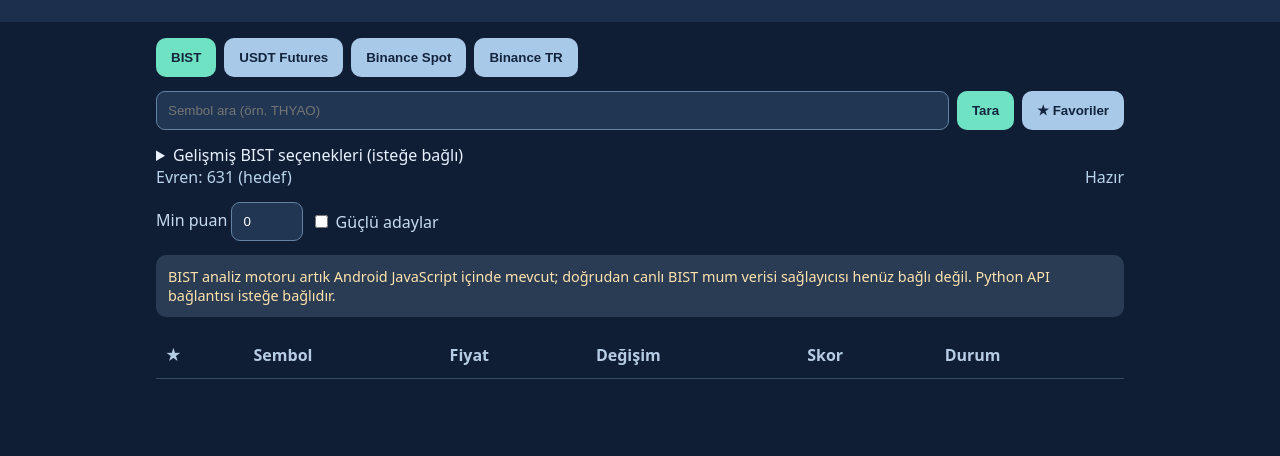
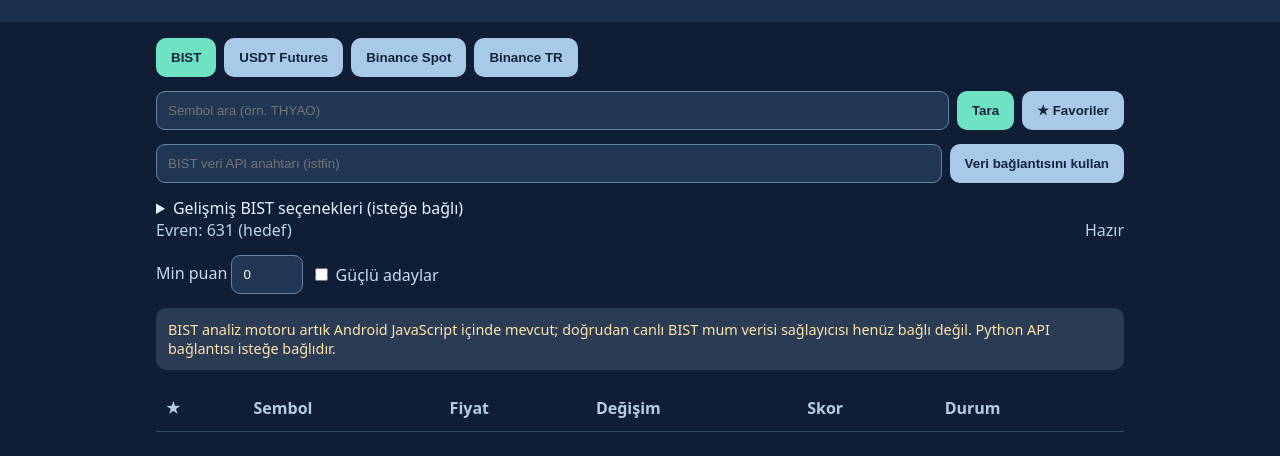
Before and after one commit to asistan71/Private, a website: page www/index.html in a window 1280 px wide. Shown: the part 86-542 px from the top of the page. Drawn offline with Linux system fonts and the light colour scheme.

Commit message:
ui(bist): allow session-only licensed BIST API key entry

```diff
--- a/www/index.html
+++ b/www/index.html
@@ -3,7 +3,7 @@
 <body><header><h1>Piyasa Terminali</h1><small>BIST • Binance Futures • Binance Spot • Binance TR</small></header><main>
 <nav><button class="active" data-market="BIST">BIST</button><button data-market="FUTURES">USDT Futures</button><button data-market="BINANCE">Binance Spot</button><button data-market="BINANCE_TR">Binance TR</button></nav>
 <section class="toolbar"><input id="search" placeholder="Sembol ara (örn. THYAO)" aria-label="Sembol ara"><button id="scan">Tara</button><button id="favorites">★ Favoriler</button></section>
-<details id="advancedBist"><summary>Gelişmiş BIST seçenekleri (isteğe bağlı)</summary><section class="toolbar" id="pythonBridgeSettings"><input id="pythonApiUrl" type="url" inputmode="url" placeholder="Python API HTTPS adresi" aria-label="Python API HTTPS adresi"><input id="pythonApiToken" type="password" placeholder="Erişim anahtarı (oturumluk)" aria-label="Python API erişim anahtarı"><button id="savePythonApi">Bağlantıyı kaydet</button></section>
+<section class="toolbar" id="bistProviderSettings"><input id="istfinKey" type="password" autocomplete="off" placeholder="BIST veri API anahtarı (istfin)" aria-label="BIST veri API anahtarı"><button id="saveIstfinKey">Veri bağlantısını kullan</button></section><details id="advancedBist"><summary>Gelişmiş BIST seçenekleri (isteğe bağlı)</summary><section class="toolbar" id="pythonBridgeSettings"><input id="pythonApiUrl" type="url" inputmode="url" placeholder="Python API HTTPS adresi" aria-label="Python API HTTPS adresi"><input id="pythonApiToken" type="password" placeholder="Erişim anahtarı (oturumluk)" aria-label="Python API erişim anahtarı"><button id="savePythonApi">Bağlantıyı kaydet</button></section>
 <section class="toolbar" id="bistLocalSettings"><label>Yerel BIST mum verisi (JSON) <input id="bistJsonFile" type="file" accept=".json,application/json" aria-label="BIST mum verisi JSON dosyası"></label><button id="bistLocalScan">Telefonda Analiz Et</button><button id="bistDirectScan">Canlı Kaynağı Dene (Tek Hisse)</button></section></details>
 <section class="summary"><span id="universe">Evren: 631 (hedef)</span><span id="status">Hazır</span></section>
 <section class="filters"><label>Min puan <input id="minScore" type="number" min="0" max="100" value="0"></label><label><input type="checkbox" id="onlyStrong"> Güçlü adaylar</label></section>
```
